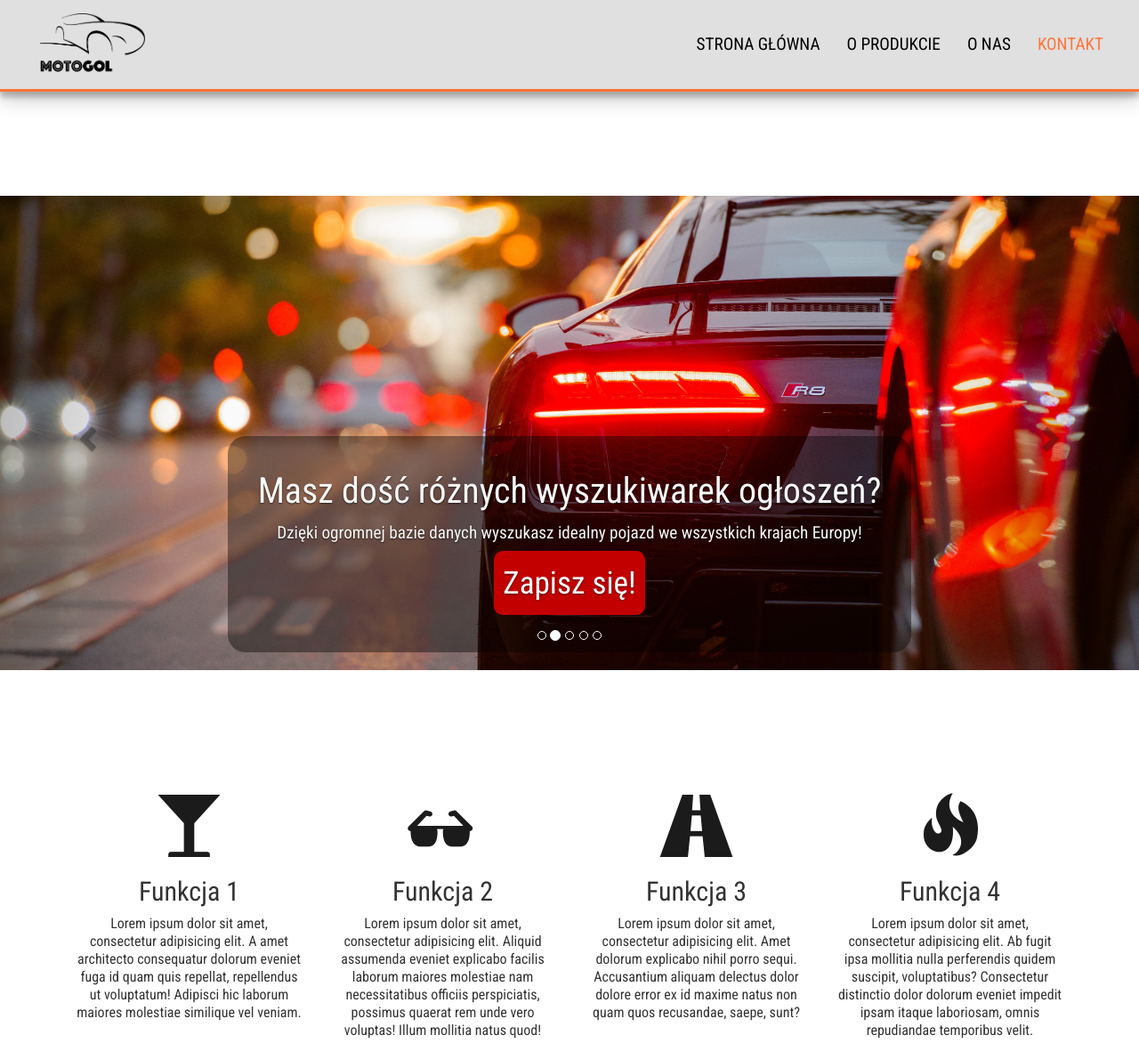
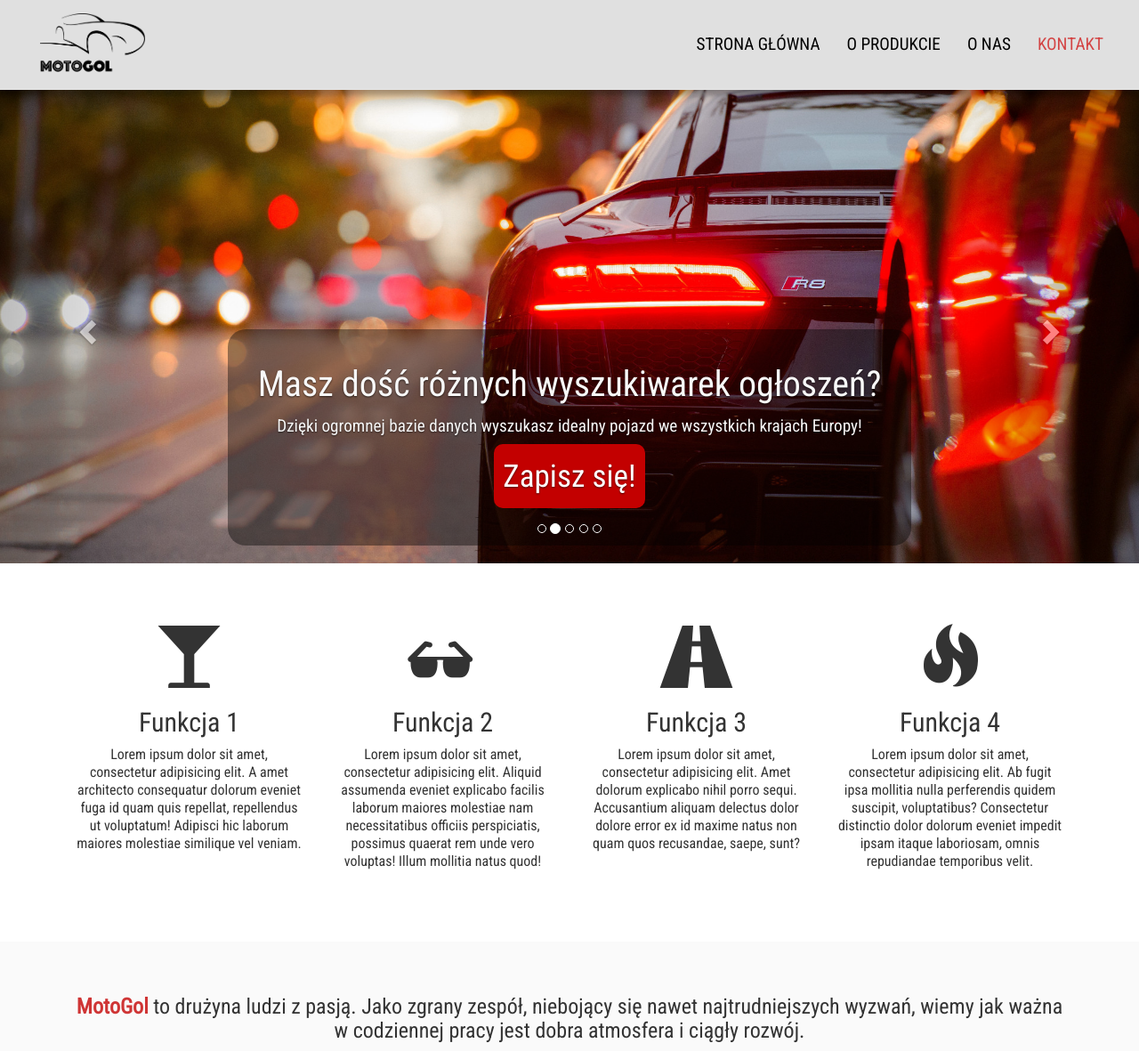
Before and after one commit to infoshareacademy/jfdzs1-ff, a plain HTML site: page index.html in a window 1280 px wide. Shown: the top 1181 px of the page at 89% size. Drawn offline with Linux system fonts and the light colour scheme.

Commit message:
Fix: - remove #home {     padding-bottom: 120px; } -change color in navbar

```diff
--- a/css/main.css
+++ b/css/main.css
@@ -65,16 +65,10 @@ html, body {
     font-family: 'Roboto Condensed', sans-serif;
     position: relative; /*required by scrollspy */
 }
-
-#home {
-    padding-bottom: 120px;
-}
-
 /* CSS-NAVIGATION */
 
 .navbar {
     padding-right: 15px;
-    border-bottom: solid 3px #ff7539;
     background-color: #e0e0e0;
 }
 
@@ -85,7 +79,7 @@ html, body {
 .navbar-default .navbar-nav>.active>a,
 .navbar-default .navbar-nav>.active>a:focus,
 .navbar-default .navbar-nav>.active>a:hover {
-    color: #ff7539;
+    color: #d34444;
     background-color: transparent;
 }
 
@@ -130,6 +124,10 @@ html, body {
     padding-bottom: 60px;
 }
 
+.item {
+    background-image: linear-gradient(top ,black 0, red 100%);
+}
+
 .carousel-caption h1 {
     font-size: 2.5rem;
     margin-bottom: 15px;
@@ -160,6 +158,11 @@ html, body {
 
 .carousel {
     margin-top: 100px;
+}
+
+.glyphicon-chevron-left,
+.glyphicon-chevron-right {
+    color: white;
 }
 
 /* END OF SLIDER */
@@ -255,8 +258,8 @@ html, body {
 }
 
 .product-feature {
-    margin-top: 120px;
-    margin-bottom: 120px;
+    margin-top: 50px;
+    margin-bottom: 50px;
 }
 
 .product-feature p {
@@ -365,7 +368,3 @@ html, body {
 .floor-5 {
     box-shadow: 0 19px 38px rgba(0,0,0,0.30), 0 15px 12px rgba(0,0,0,0.22);
 }
-
-.glyphicon {
-    color: #1b1b1b;
-}
```
